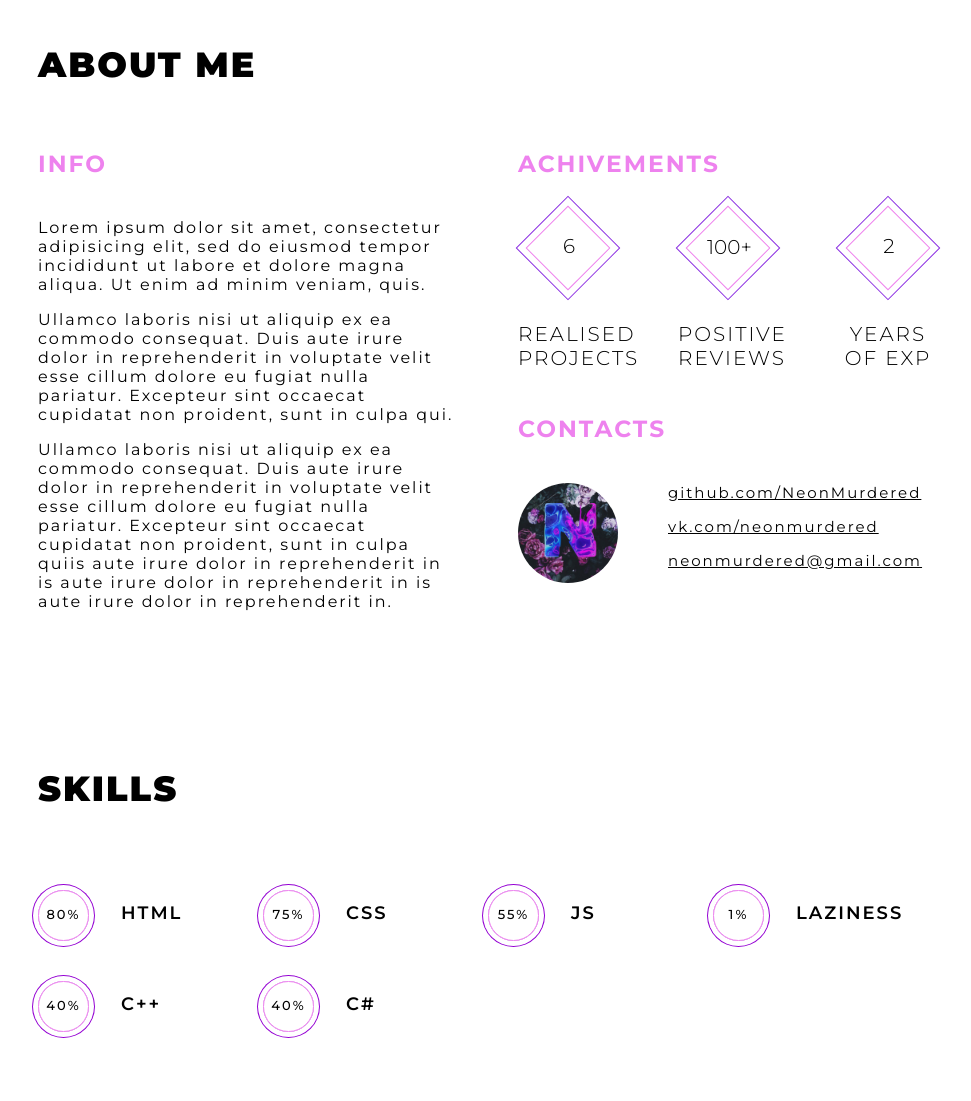
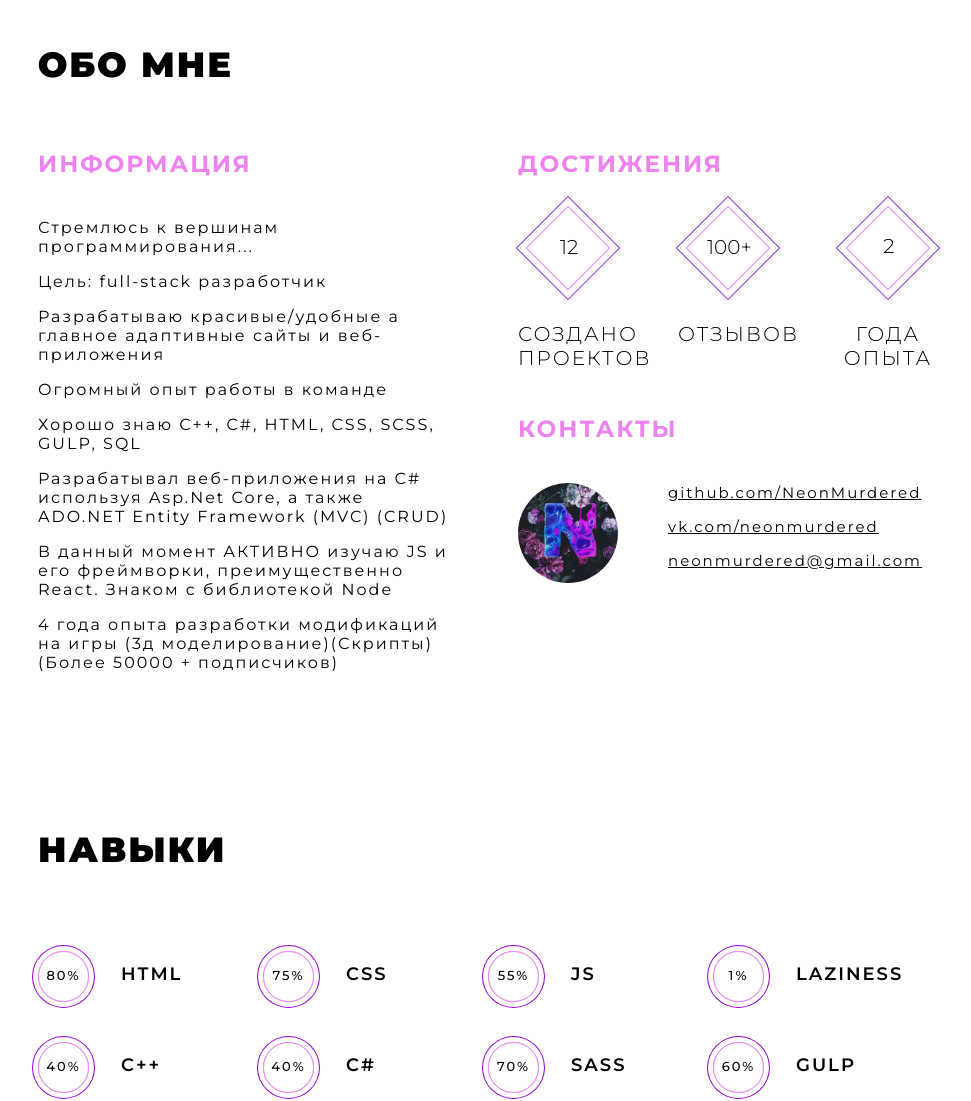
Before and after one commit to NeonMurdered/my-profile, a plain HTML site: page index.html in a window 1280 px wide. Shown: the part 1057-2158 px from the top of the page, without its empty margins (152-1123 px from the left). Drawn offline with Linux system fonts and the light colour scheme.

Commit message:
Add files via upload

```diff
--- a/index.html
+++ b/index.html
@@ -38,11 +38,11 @@
    <div class="container">
       <div class="header__inner">
          <div class="header__item">
-            <div class="header__title">NeonMurder<strong>Profile</strong></div>
+            <div class="header__title">NeonMurder<strong>Профиль</strong></div>
             <nav class="nav__menu">
-               <div class="nav__item"><a href="#about" class="nav__link">About Me</a></div>
-               <div class="nav__item"><a href="#skills" class="nav__link">Skills</a></div>
-               <div class="nav__item"><a href="#works" class="nav__link">Works</a></div>
+               <div class="nav__item"><a href="#about" class="nav__link">Обо мне</a></div>
+               <div class="nav__item"><a href="#skills" class="nav__link">Навыки</a></div>
+               <div class="nav__item"><a href="#works" class="nav__link">Работы</a></div>
             </nav>
             <div class="header__email">
                <a title="e-mail" data-q-trigger="ieQ.system.helper.uncrypt" href="mailto:neonmurdered@gmail.com"><i class="fa fa-envelope" aria-hidden="true"></i>E-Mail</a>
@@ -50,48 +50,53 @@
          </div>
       </div>
       <div class="main__inner">
-         <div class="main__title">This, is what I love</div>
-         <div class="main__suptitle">Frontend Develop</div>
+         <div class="main__title">То, что я люблю</div>
+         <div class="main__suptitle">Frontend разработчик</div>
       </div>
       <a href="#about" class="main__link"><i class="fa fa-arrow-down" aria-hidden="true"></i></a>
    </div>
 </header>
    <div class="about" id="about">
    <div class="container">
-      <div class="section__title">About Me</div>
+      <div class="section__title">Обо мне</div>
       <div class="section__content">
          <div class="content__background">
-            <h3>Info</h3>
-            <p class="background__text">Lorem ipsum dolor sit amet, consectetur adipisicing elit, sed do eiusmod tempor incididunt ut labore et dolore magna aliqua. Ut enim ad minim veniam, quis.</p>
-            <p class="background__text">Ullamco laboris nisi ut aliquip ex ea commodo consequat. Duis aute irure dolor in reprehenderit in voluptate velit esse cillum dolore eu fugiat nulla pariatur. Excepteur sint occaecat cupidatat non proident, sunt in culpa qui.</p>
-            <p class="background__text">Ullamco laboris nisi ut aliquip ex ea commodo consequat. Duis aute irure dolor in reprehenderit in voluptate velit esse cillum dolore eu fugiat nulla pariatur. Excepteur sint occaecat cupidatat non proident, sunt in culpa quiis aute irure dolor in reprehenderit in is aute irure dolor in reprehenderit in is aute irure dolor in reprehenderit in.</p>
+            <h3>Информация</h3>
+            <p class="background__text">Стремлюсь к вершинам программирования...</p>
+            <p class="background__text">Цель: full-stack разработчик</p>
+            <p class="background__text">Разрабатываю красивые/удобные а главное адаптивные сайты и веб-приложения</p>
+            <p class="background__text">Огромный опыт работы в команде</p>
+            <p class="background__text">Хорошо знаю С++, C#, HTML, CSS, SCSS, GULP, SQL</p>
+            <p class="background__text">Разрабатывал веб-приложения на С# используя Asp.Net Core, а также ADO.NET Entity Framework (MVC) (CRUD)</p>
+            <p class="background__text">В данный момент АКТИВНО изучаю JS и его фреймворки, преимущественно React. Знаком с библиотекой Node</p>
+            <p class="background__text">4 года опыта разработки модификаций на игры (3д моделирование)(Скрипты) (Более 50000 + подписчиков)</p>
          </div>
          <div class="content__info">
             <div class="info__achiv">
-               <h3>Achivements</h3>
+               <h3>Достижения</h3>
                <div class="achiv__inner">
                   <div class="achiv__item">
                      <div class="achiv__romb">
-                        <span>6</span>
+                        <span>12</span>
                      </div>
-                     <p class="achiv__text">Realised Projects</p>
+                     <p class="achiv__text">Создано проектов</p>
                   </div>
                   <div class="achiv__item">
                      <div class="achiv__romb">
                         <span>100+</span>
                      </div>
-                     <p class="achiv__text">Positive reviews</p>
+                     <p class="achiv__text">Отзывов</p>
                   </div>
                   <div class="achiv__item">
                      <div class="achiv__romb">
                         <span>2</span>
                      </div>
-                     <p class="achiv__text">Years of exp</p>
+                     <p class="achiv__text">Года опыта</p>
                   </div>
                </div>
             </div>
             <div class="info__contacts">
-               <h3>Contacts</h3>
+               <h3>Контакты</h3>
                <div class="contacts__inner">
                   <div class="contacts__profile">
                      <div class="profile__image"></div>
@@ -115,7 +120,7 @@
 </div>
    <div class="skills" id="skills">
    <div class="container">
-      <div class="section__title">Skills</div>
+      <div class="section__title">Навыки</div>
       <div class="section__content">
          <div class="section__item">
             <div class="item__proc">
@@ -153,12 +158,24 @@
             </div>
             <div class="item__name">C#</div>
          </div>
+         <div class="section__item">
+            <div class="item__proc">
+               <span>70%</span>
+            </div>
+            <div class="item__name">SASS</div>
+         </div>
+         <div class="section__item">
+            <div class="item__proc">
+               <span>60%</span>
+            </div>
+            <div class="item__name">GULP</div>
+         </div>
       </div>
    </div>
 </div>
    <div class="works" id="works">
    <div class="container">
-      <div class="section__title">Works</div>
+      <div class="section__title">Работы</div>
       <div class="section__content">
          <div class="works__item">
             <picture><source srcset="img/item.webp" type="image/webp"><img class="works__img" src="img/item.png" alt=""></picture>
@@ -206,7 +223,7 @@
    </div>
 </div>
    <footer class="footer">
-   <p>Created by NeonMurder</p>
+   <p>Сайт создал - NeonMurder</p>
 </footer>
    <script src="js/app.min.js?_v=20220718185051"></script>
 </body>
```
